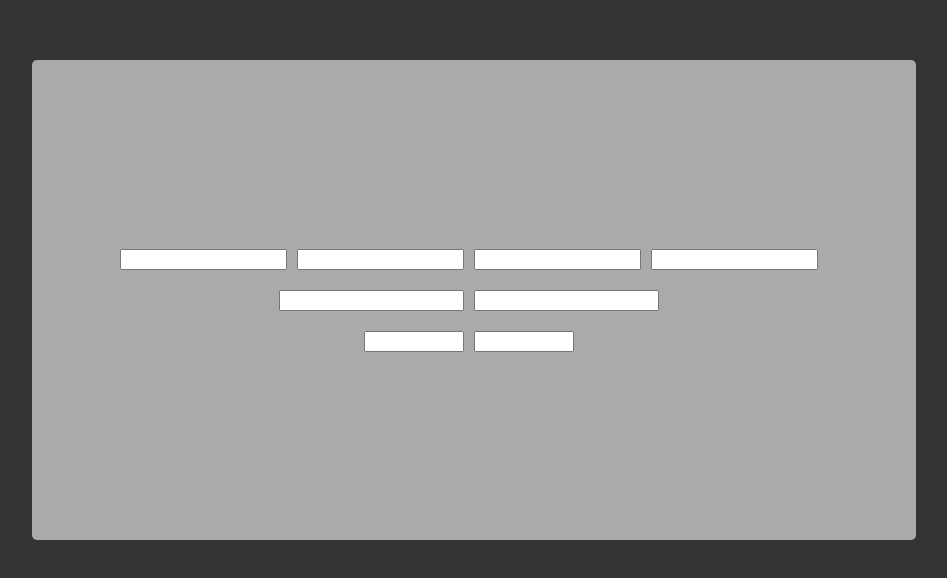
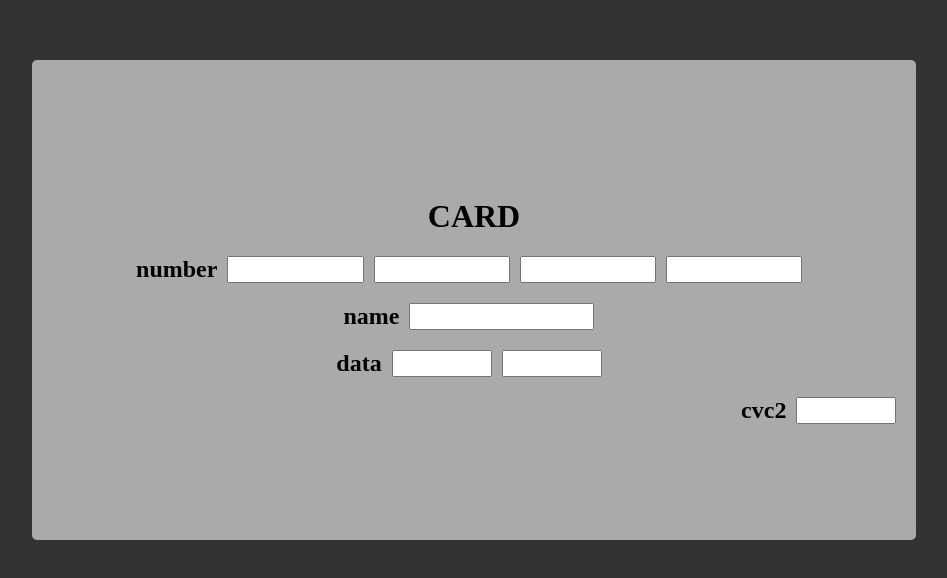
Before and after one commit to praktikum-hack/repo, a plain HTML site: page index.html in a window 1280 px wide. Shown: the part 108-686 px from the top of the page, without its empty margins (166-1113 px from the left). Drawn offline with Linux system fonts and the light colour scheme.

Commit message:
update html

```diff
--- a/index.css
+++ b/index.css
@@ -9,15 +9,18 @@ html, body {
 
 input {
 	width: 100%;
+	height: 100%;
 	line-height: 1;
 }
 
 .main {
 	height: 100%;
 	display: flex;
+	overflow-y: auto;
 }
 
 .card {
+	padding: 20px;
 	display: flex;
 	flex-direction: column;
 	justify-content: center;
@@ -25,6 +28,8 @@ input {
 	margin: auto;
 	width: 70%;
 	height: 60%;
+	min-width: 600px;
+	min-height: 400px;
 	background-color: #aaa;
 	border-radius: 5px;
 }
@@ -32,11 +37,11 @@ input {
 .card__number {
 	display: flex;
 	width: 80%;
+	margin-bottom: 20px;
 }
 
 .card__number-block {
 	margin-right: 10px;
-	margin-bottom: 20px;
 }
 
 .card__name {
@@ -50,9 +55,30 @@ input {
 
 .card__data {
 	display: flex;
+	margin-bottom: 20px;
 }
 
 .card__data-block {
 	width: 100px;
 	margin-right: 10px;
 }
+
+.card__cvc {
+	display: flex;
+	width: 100%;
+	justify-content: flex-end;
+}
+
+.card__cvc-block {
+	width: 100px;
+}
+
+.card__block-title {
+	margin: 0;
+	padding: 0;
+	margin-right: 10px;
+}
+
+.card__title {
+	text-transform: uppercase;
+}
--- a/index.html
+++ b/index.html
@@ -13,7 +13,11 @@
 
 		<div class="card">
 
+			<h1 class="card__title">card</h1>
+
 			<div class="card__number">
+
+				<h2 class="card__block-title">number</h2>
 
 				<div class="card__number-block">
 					<input type="text">
@@ -31,9 +35,9 @@
 			</div>
 
 			<div class="card__name">
-				<div class="card__name-block">
-					<input type="text">
-				</div>
+
+				<h2 class="card__block-title">name</h2>
+
 				<div class="card__name-block">
 					<input type="text">
 				</div>
@@ -41,10 +45,24 @@
 
 			<div class="card__data">
 
+				<h2 class="card__block-title">data</h2>
+
 				<div class="card__data-block">
 					<input type="text">
 				</div>
 				<div class="card__data-block">
+					<input type="text">
+				</div>
+
+			</div>
+
+			<div class="card__cvc">
+
+				<h2 class="card__block-title">
+					cvc2
+				</h2>
+
+				<div class="card__cvc-block">
 					<input type="text">
 				</div>
 
```
